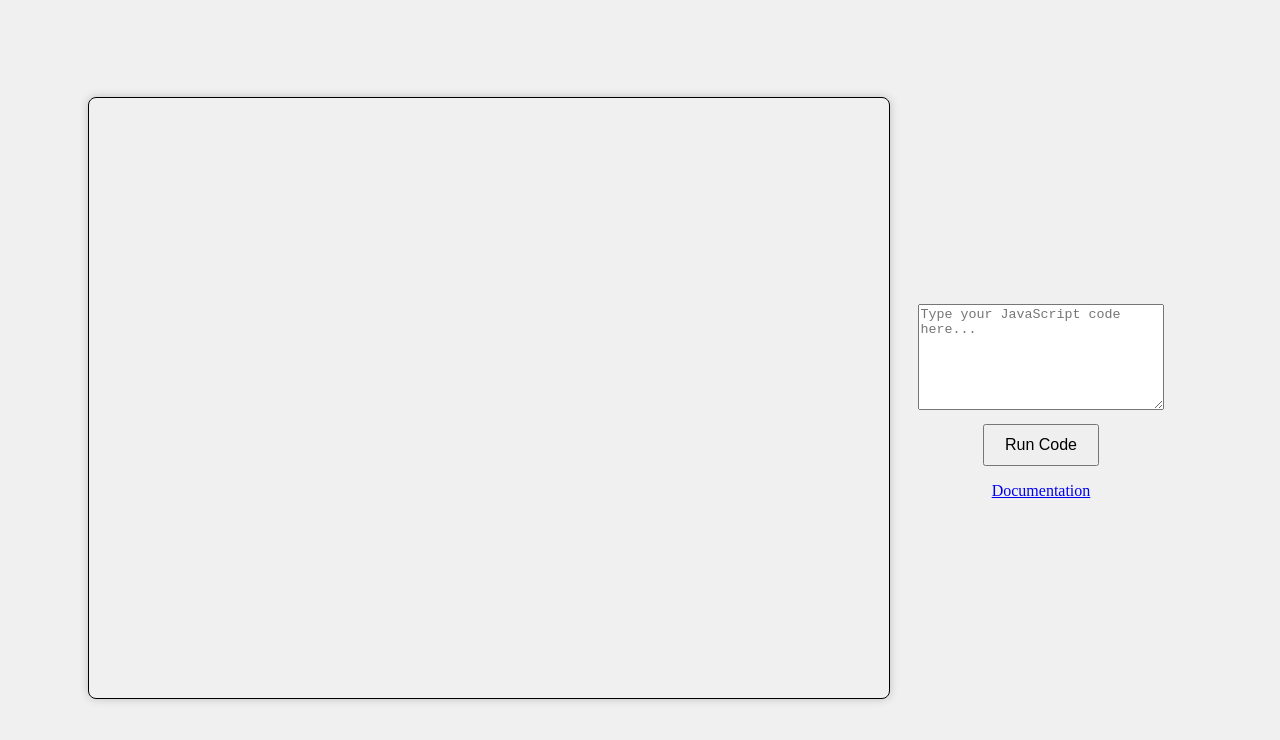
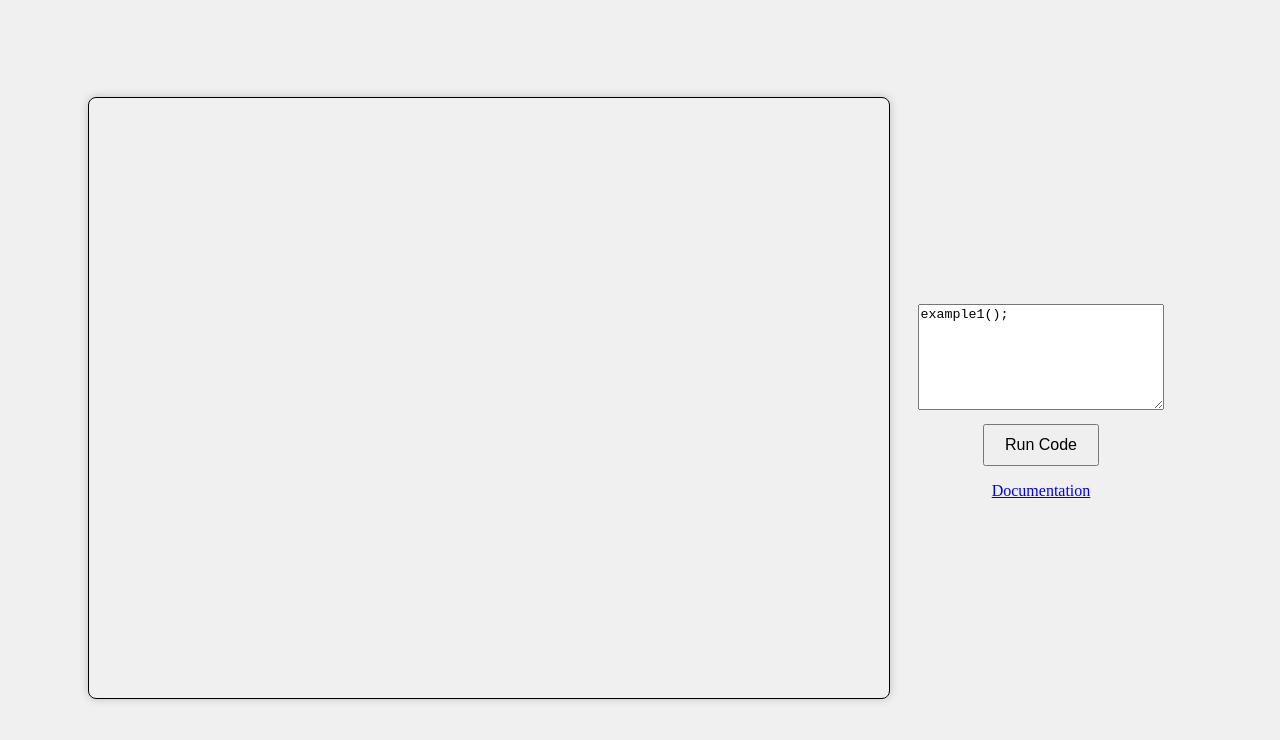
Before and after one commit to NPCodeNation/npcodenation.github.io, a plain HTML site: page draw.html in a window 1280 px wide. Drawn offline with Linux system fonts and the light colour scheme.

Commit message:
prefill with example1();

```diff
--- a/draw.html
+++ b/draw.html
@@ -12,7 +12,7 @@
   </div>
 
   <div class="user-input">
-    <textarea id="userCode" placeholder="Type your JavaScript code here..."></textarea>
+    <textarea id="userCode" placeholder="Type your JavaScript code here...">example1();</textarea>
     <button onclick="runUserCode()">Run Code</button>
     <p><a href="https://docs.google.com/document/d/1SkGUOuuPHrjlML5k2vzL-XpaLxC1MxxEFLSST4I__w0/edit?usp=sharing" target=_blank>Documentation</a></p>
   </div>
```
